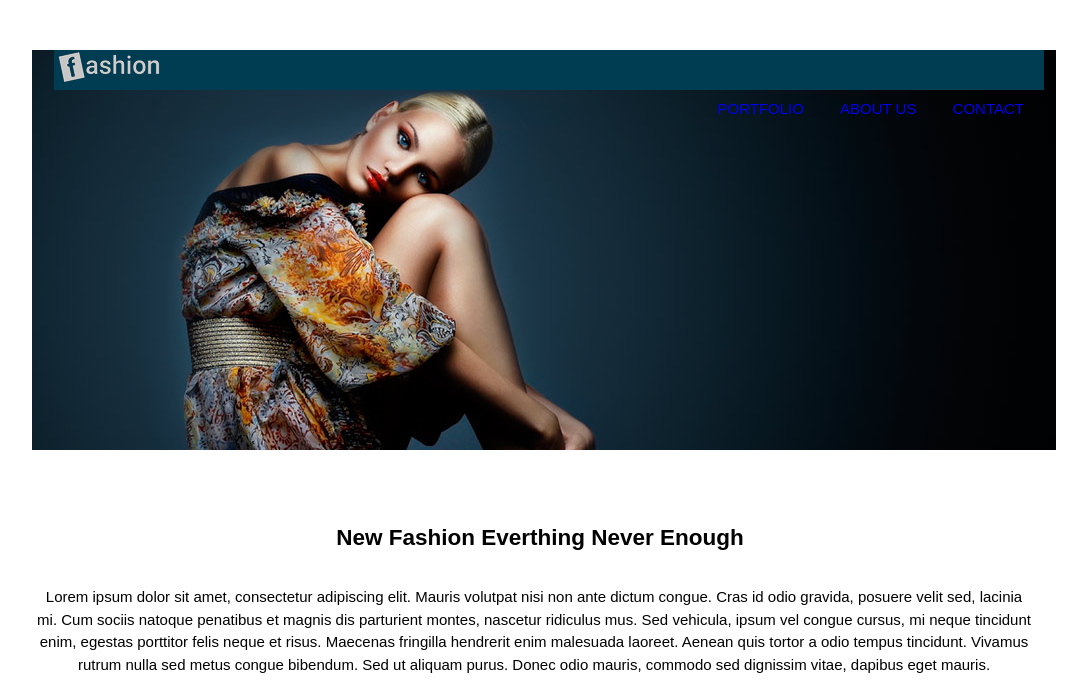
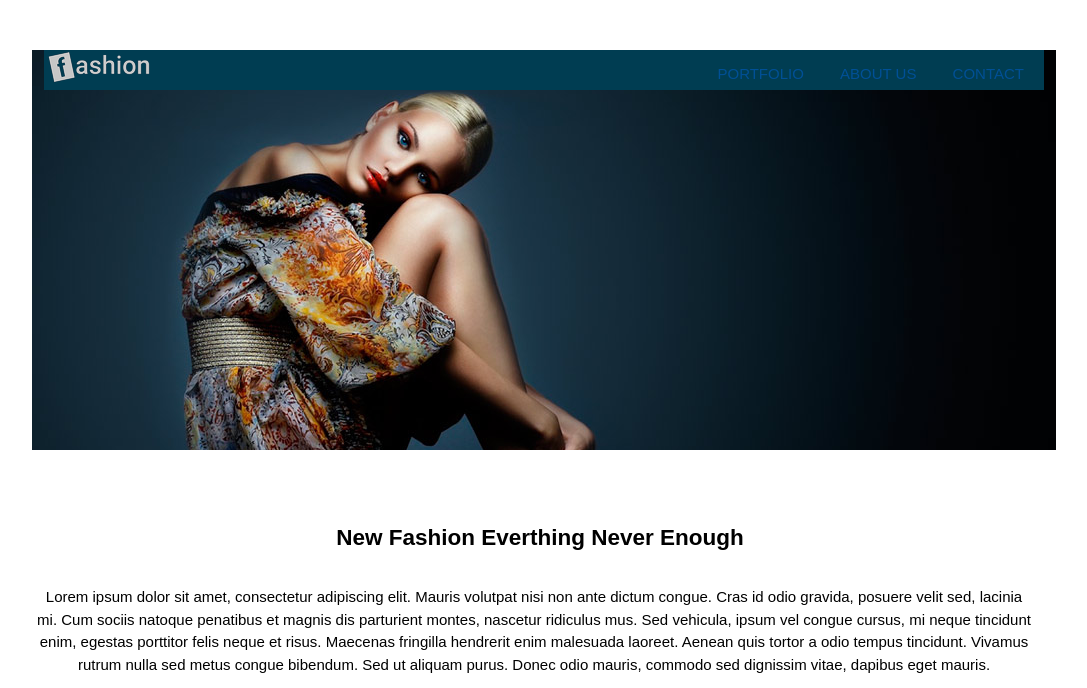
Before and after one commit to miguelfurlanisdev/prjFashion, a plain HTML site: page index.html in a window 1280 px wide. Shown: the top 688 px of the page, without its empty margins (106-1193 px from the left). Drawn offline with Linux system fonts and the light colour scheme.

Commit message:
Correção dos link no cabeçalho

```diff
--- a/style/style.css
+++ b/style/style.css
@@ -35,11 +35,11 @@ h1, h2, h3{
 }
 
 .etiqueta{
-    margin-bottom: 100px;
-    margin: 10px 0px 0px 10px;
+    margin-bottom: -35px;
 
     background-color: #003d52;
 }
+
 
 .menu-lista{
     margin: 0px 0;
@@ -60,8 +60,12 @@ h1, h2, h3{
     padding: 8px 12px;
     text-decoration: none;
 }
-.menu-link a:hover{
-    color: aqua;
+a{
+    color: rgb(0, 80, 150);
+
+}
+a:hover{
+    color: rgb(0, 65, 125);
 }
 
 .secao{
```
